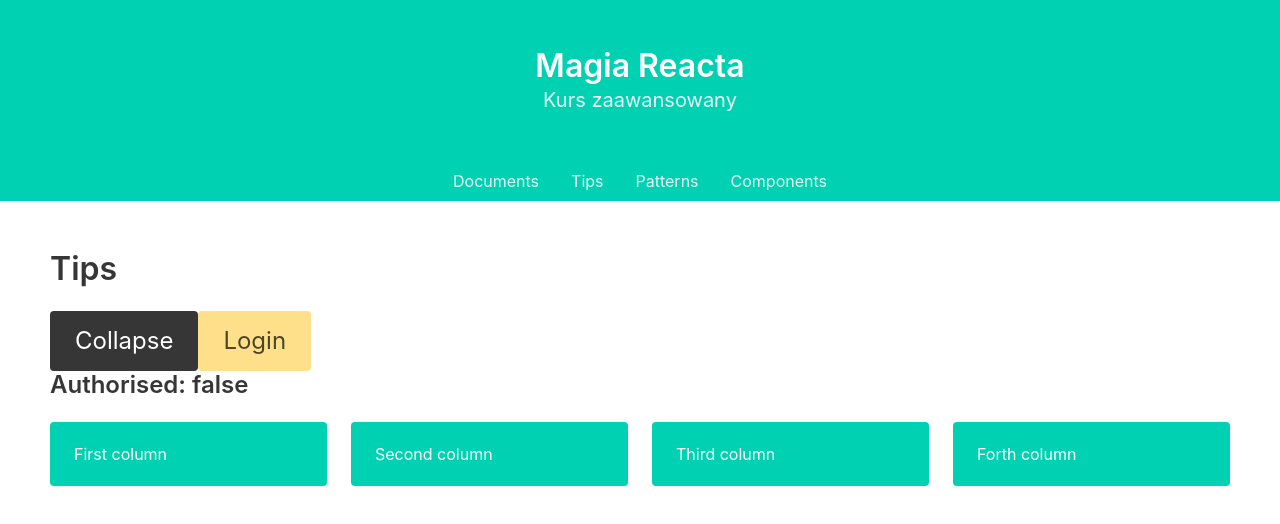
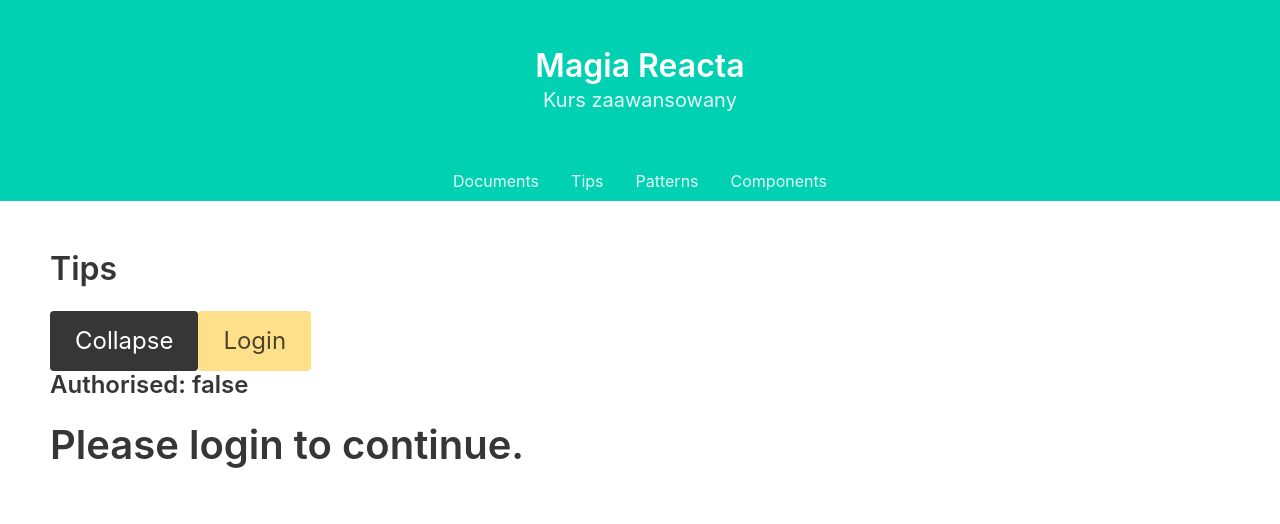
Before and after one commit to TZ-fn/kurs-magia-reacta-hr, a React (Create React App) app: page /tips in a window 1280 px wide. Shown: the top 524 px of the page. Built offline with nearby package versions, Linux system fonts and the light colour scheme.

Commit message:
Render the columns only if the user is authorised

```diff
--- a/src/components/Columns/Columns.jsx
+++ b/src/components/Columns/Columns.jsx
@@ -16,9 +16,10 @@ const Columns = ({ isCollapsed, toggle, isAuthorised, toggleAuth }) => {
         Collapse
       </button>
       <button type='button' className='button is-warning is-large' onClick={toggleAuth}>
-        Login
+        {isAuthorised ? 'Logout' : 'Login'}
       </button>
       <h2 className='title is-4'>Authorised: {isAuthorised.toString()}</h2>
+      {isAuthorised ? (
         <div className={columnsClass}>
           <div className='column'>
             <div className='notification is-primary'>First column</div>
@@ -33,6 +34,9 @@ const Columns = ({ isCollapsed, toggle, isAuthorised, toggleAuth }) => {
             <div className='notification is-primary'>Forth column</div>
           </div>
         </div>
+      ) : (
+        <h2 className='title is-2'>Please login to continue.</h2>
+      )}
     </>
   );
 };
```
Lines whose indentation alone changed are shown as unchanged.
